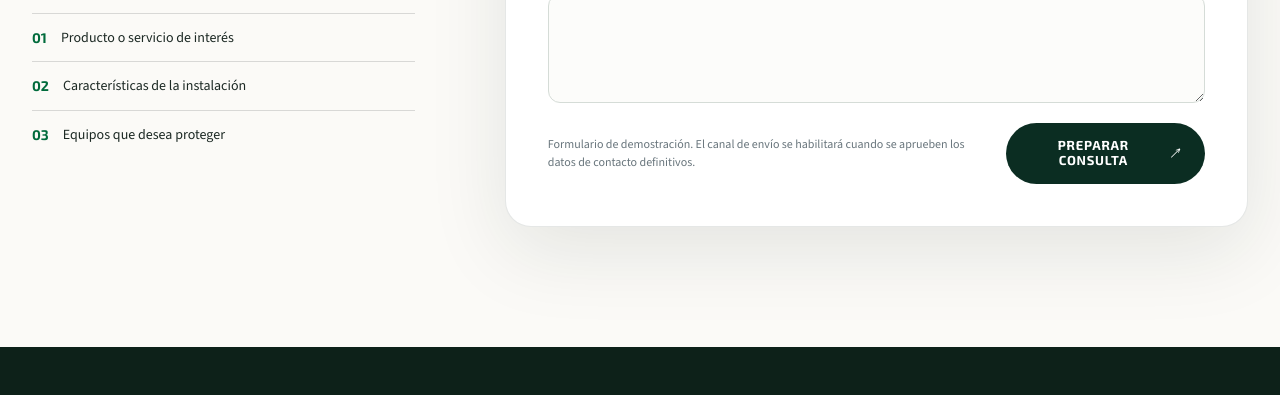
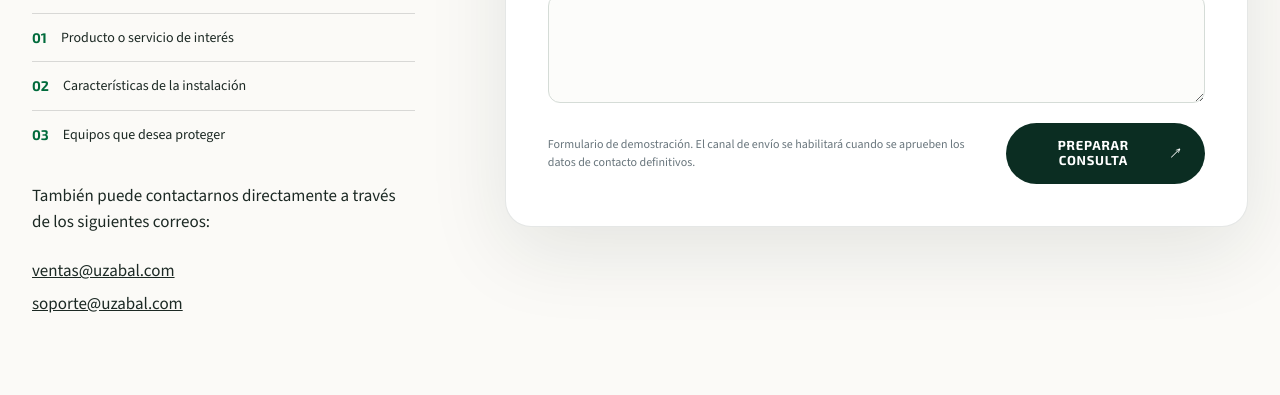
Before and after one commit to uzabal/uzabal_surge_solutions, a plain HTML site: page index.html in a window 1280 px wide. Shown: the part 8041-8436 px from the top of the page. Drawn offline with nearby package versions, Linux system fonts and the light colour scheme.

Commit message:
Add contact email section to the index page and style adjustments

```diff
--- a/index.html
+++ b/index.html
@@ -376,6 +376,11 @@
             <span><b>02</b> Características de la instalación</span>
             <span><b>03</b> Equipos que desea proteger</span>
           </div>
+          <div class="contact-emails">
+            <p>También puede contactarnos directamente a través de los siguientes correos:</p>
+            <a href="mailto:ventas@uzabal.com" class="mail">ventas@uzabal.com</a>
+            <a href="mailto:soporte@uzabal.com" class="mail">soporte@uzabal.com</a>
+          </div>
         </div>
         <form class="contact-form reveal" id="contact-form" novalidate>
           <div class="field-row">
--- a/styles.css
+++ b/styles.css
@@ -198,6 +198,7 @@ button:focus-visible, a:focus-visible, input:focus-visible, select:focus-visible
 .form-footer { display: flex; justify-content: space-between; gap: 28px; align-items: center; }
 .form-footer p { max-width: 430px; color: var(--steel); font-size: 12px; }
 .form-status { margin-top: 20px; padding: 15px; color: var(--green-deep); background: #e2f5eb; border-left: 3px solid var(--green); }
+.contact-emails { display: flex; flex-direction: column; gap: 6px; margin-top: 20px; }
 
 .site-footer { padding: 70px 0 24px; color: #b8c1c4; background: #111719; }
 .footer-grid { display: grid; grid-template-columns: 1.4fr .65fr .8fr 1.2fr; gap: 60px; }
```
